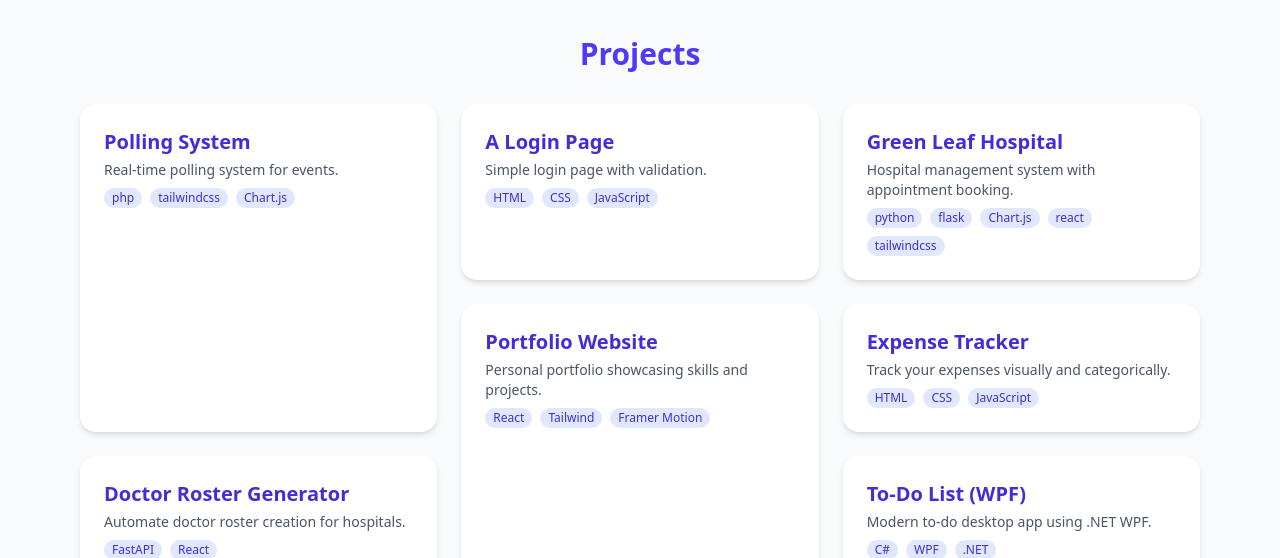
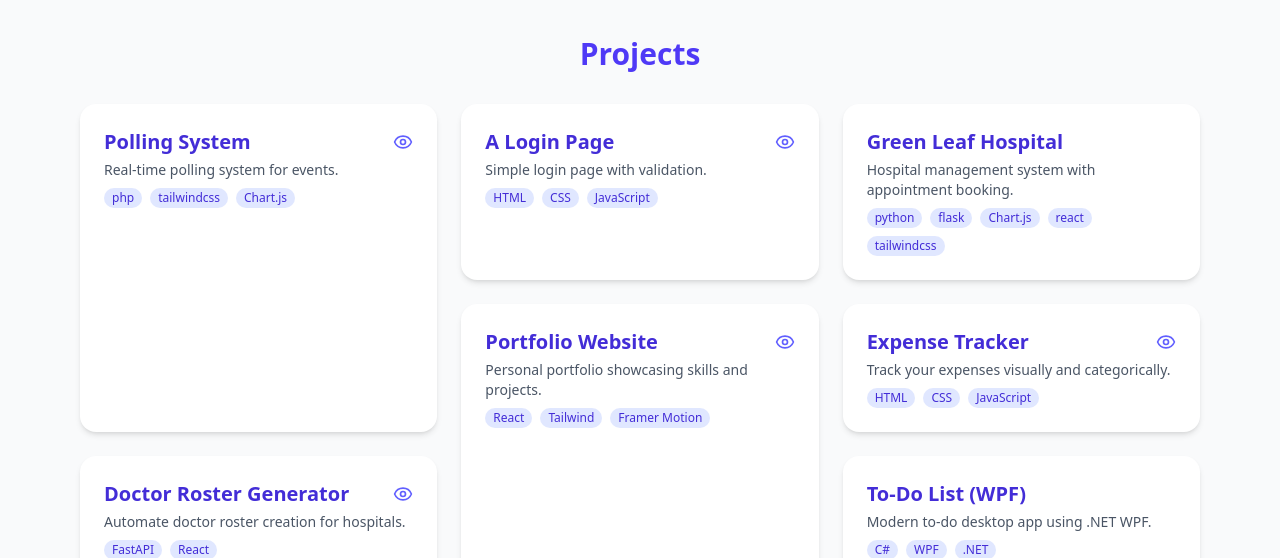
Before and after one commit to Aqueel-i/Aqueel-Ishak-Portfolio, a React (Vite) app: page / in a window 1280 px wide. Shown: the part 1240-1798 px from the top of the page. Built offline with nearby package versions, Linux system fonts and the light colour scheme.

Commit message:
project preview option

```diff
--- a/src/pages/Projects.jsx
+++ b/src/pages/Projects.jsx
@@ -1,5 +1,6 @@
 import React, { useState } from "react";
 import { motion } from "framer-motion";
+import { Eye } from "lucide-react"; // Eye icon
 import ProjectModal from "./ProjectModal";
 
 const allProjects = [
@@ -8,23 +9,25 @@ const allProjects = [
     description: "Real-time polling system for events.",
     tech: ["php", "tailwindcss", "Chart.js"],
     image: "/images/project.png",
-    details: "Create polls, view results, and manage users, all in real-time, with a user-friendly interface, and secure authentication, and data storage, ensuring a seamless experience for both poll creators and participants.",
+    details: "Create polls, view results, and manage users...",
     link: "https://github.com/Aqueel-i/Polling-System.git",
+    live: "https://polling-system-eta.vercel.app/"
   },
   {
     title: "A Login Page",
     description: "Simple login page with validation.",
     tech: ["HTML", "CSS", "JavaScript"],
     image: "/images/project.png",
-    details: "A simple login page with validation and error messages, using HTML, CSS, and JavaScript, with a responsive design and user-friendly interface, ensuring a seamless experience across devices.",
+    details: "A simple login page with validation and error messages...",
     link: "https://github.com/Aqueel-i/Just-a-Login-Page.git",
+    live: "https://just-a-login-page.vercel.app/"
   },
   {
     title: "Green Leaf Hospital",
     description: "Hospital management system with appointment booking.",
     tech: ["python", "flask", "Chart.js", "react", "tailwindcss"],
     image: "/images/project.png",
-    details: "A comprehensive hospital management system with appointment booking, patient records, and doctor management, built using Python Flask and React, with a user-friendly interface and secure data handling, ensuring efficient hospital operations.",
+    details: "A comprehensive hospital management system...",
     link: "https://github.com/Aqueel-i/Green-Leaf-Hospital.git",
   },
   {
@@ -34,22 +37,25 @@ const allProjects = [
     image: "/images/project.png",
     details: "Interactive and responsive personal portfolio website.",
     link: "https://github.com/Aqueel-i/Aqueel-Ishak-Portfolio.git",
+    live: "https://aqueel-ishak.vercel.app/"
   },
   {
     title: "Expense Tracker",
     description: "Track your expenses visually and categorically.",
     tech: ["HTML", "CSS", "JavaScript"],
     image: "/images/project.png",
-    details: "LocalStorage-based tracking with pie charts and filtering, and a user-friendly interface, ensuring easy management of personal finances, with a focus on visual representation and categorization of expenses.",
+    details: "LocalStorage-based tracking with pie charts and filtering...",
     link: "https://github.com/Aqueel-i/Expense-Tracker.git",
+    live: "https://expense-tracker-lime-phi.vercel.app/"
   },
   {
     title: "Doctor Roster Generator",
     description: "Automate doctor roster creation for hospitals.",
     tech: ["FastAPI", "React"],
     image: "/images/project.png",
-    details: "Takes inputs and generates non-overlapping rosters. Skips weekends, and ensures no doctor is assigned more than 3 shifts in a week. The system is designed to be user-friendly, with a focus on efficiency and accuracy in roster generation.",
+    details: "Takes inputs and generates non-overlapping rosters...",
     link: "https://github.com/Aqueel-i/Doctors-Roster-Generator.git",
+    live: "https://doctors-roster-generator.vercel.app/"
   },
   {
     title: "To-Do List (WPF)",
@@ -64,7 +70,7 @@ const allProjects = [
     description: "Real-time chat with WebSockets.",
     tech: ["Node.js", "Socket.io", "React"],
     image: "/images/project.png",
-    details: "One-to-one and group chats with typing indicators and themes.",
+    details: "One-to-one and group chats with typing indicators...",
     link: "https://github.com/example/chat-app",
   },
   {
@@ -80,7 +86,7 @@ const allProjects = [
     description: "Get real-time weather updates.",
     tech: ["React", "OpenWeather API"],
     image: "/images/project.png",
-    details: "Shows temperature, humidity, and forecast using external API.",
+    details: "Shows temperature, humidity, and forecast...",
     link: "https://github.com/example/weather-app",
   },
   {
@@ -121,9 +127,9 @@ const allProjects = [
     tech: ["React", "API"],
     image: "/images/project.png",
     details: "Displays movies with poster, year, and description.",
-
     link: "https://github.com/example/movie-app",
-  },];
+  },
+];
 
 const containerVariants = {
   hidden: {},
@@ -163,14 +169,26 @@ const Projects = () => {
               onClick={() => setSelectedProject(project)}
               whileHover={{ scale: 1.05 }}
               whileTap={{ scale: 0.97 }}
-              className={`bg-white rounded-2xl shadow-md p-6 cursor-pointer transition-all duration-300 hover:shadow-2xl hover:bg-indigo-50 ${index % 3 === 0
-                ? "row-span-2"
-                : index % 2 === 0
-                  ? "col-span-1"
-                  : ""
+              className={`bg-white rounded-2xl shadow-md p-6 cursor-pointer transition-all duration-300 hover:shadow-2xl hover:bg-indigo-50 ${index % 3 === 0 ? "row-span-2" : index % 2 === 0 ? "col-span-1" : ""
                 }`}
             >
-              <h3 className="text-xl font-semibold mb-1 text-indigo-700">{project.title}</h3>
+              <div className="flex items-center justify-between mb-1">
+                <h3 className="text-xl font-semibold text-indigo-700">
+                  {project.title}
+                </h3>
+                {project.live && (
+                  <a
+                    href={project.live}
+                    target="_blank"
+                    rel="noopener noreferrer"
+                    className="text-indigo-500 hover:text-indigo-700"
+                    onClick={(e) => e.stopPropagation()}
+                    title="Live Preview"
+                  >
+                    <Eye className="w-5 h-5" />
+                  </a>
+                )}
+              </div>
               <p className="text-gray-600 text-sm mb-2">{project.description}</p>
               <div className="flex flex-wrap gap-2 mt-2">
                 {project.tech.map((tech, i) => (
```
